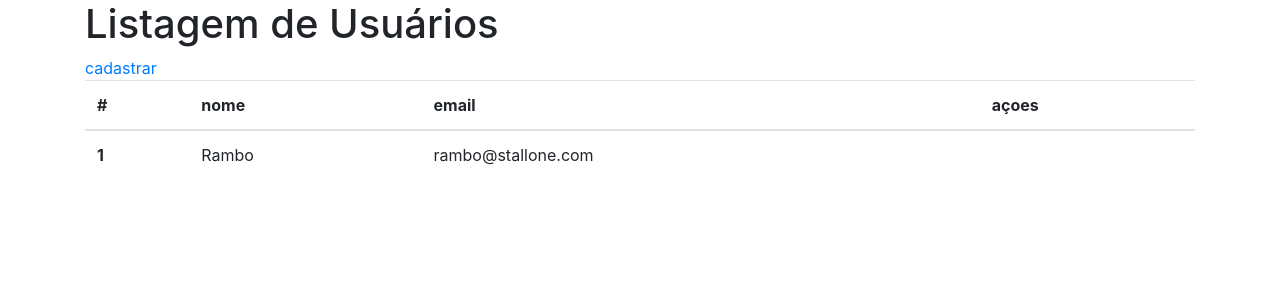
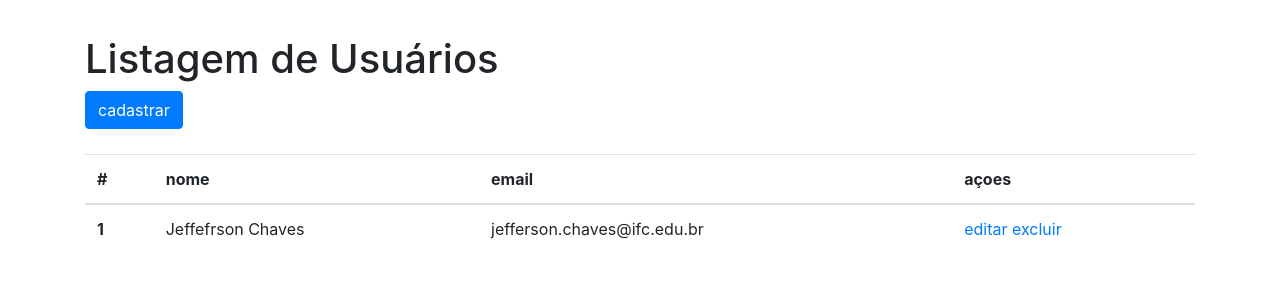
Before and after one commit to jeffersonchaves/resenha_upgrade, a PHP site: page /2info3/ in a window 1280 px wide. Shown: the top 300 px of the page. Run offline with PHP 8.4, Linux system fonts and the light colour scheme; data comes from the database, SQL or seed files in the repository.

Commit message:
Att arquivos aula

```diff
--- a/resenha_upgrade/app/controllers/usuario.php
+++ b/resenha_upgrade/app/controllers/usuario.php
@@ -28,6 +28,10 @@
 
 
     function editar(){
+
+        $user = new Usuario();
+        $dados_user = $user->getUserById($_GET['id']);
+
         require __DIR__."/../views/usuario_editar.php";
     }
 
@@ -39,10 +43,16 @@
         $senha = $_POST['senha'];
 
         $user = new Usuario();
-        $user->salvar($nome, $email, $senha);
+        $user->update($id, $nome, $email, $senha);
 
         index();
+    }
 
+    function excluir(){
+        $user = new Usuario();
+        $user->delete($_GET['id']);
+
+        index();
     }
 
 
--- a/resenha_upgrade/app/models/Usuario.php
+++ b/resenha_upgrade/app/models/Usuario.php
@@ -38,7 +38,9 @@ class Usuario {
     }
 
     public function getUserById(int $id){
-        $this->conexao->query("select * from usuarios where id = {$id}")->fetch(PDO::FETCH_ASSOC);
+        $user = $this->conexao->query("select * from usuarios where id = {$id}")->fetch(PDO::FETCH_ASSOC);
+
+        return $user;
     }
 
     public function salvar($nome, $email, $senha){
@@ -47,30 +49,18 @@ class Usuario {
         $resultado = $this->conexao->exec($sql);
 
         return $resultado;
-
     }
 
     public function update($id, $nome, $email, $senha){
 
-        $sql = "update usuarios set nome='$nome', email='$email', senha='$senha' WHERE id={$id}";
-
+        $sql = "update usuarios set nome='$nome', email='$email', senha='$senha' WHERE id=$id";
         $resultado = $this->conexao->exec($sql);
 
         return $resultado;
     }
 
+    public function delete($id){
+        $sql = "delete from usuarios where id=$id";
+        $this->conexao->exec($sql);
+    }
 }
-
-//$usuario1 = new Usuario();
-//$usuario1->nome = "Jefferson";
-//$usuario1->id = 1;
-//$usuario1->exibe();
-//
-//$usuario2 = new Usuario();
-//$usuario2->nome = "Pedro Roque";
-//$usuario2->id = 2;
-//$usuario2->exibe();
-
-$usuario = new Usuario();
-
-$usuario->update(1, "Rambo", "rambo@stallone.com", "123");
--- a/resenha_upgrade/app/views/usuario_editar.php
+++ b/resenha_upgrade/app/views/usuario_editar.php
@@ -23,18 +23,18 @@
 
             <div class="form-group">
                 <label for="name">Nome</label>
-                <input name="nome" type="text" class="form-control" id="name"  placeholder="digite seu nome">
+                <input value="<?= $dados_user['nome'] ?>" name="nome" type="text" class="form-control" id="name"  placeholder="digite seu nome">
             </div>
 
 
             <div class="form-group">
                 <label for="email">E-mail</label>
-                <input name="email" type="email" class="form-control" id="email"  placeholder="digite seu email">
+                <input value="<?= $dados_user['email'] ?>" name="email" type="email" class="form-control" id="email"  placeholder="digite seu email">
             </div>
 
             <div class="form-group">
                 <label for="password">Password</label>
-                <input name="senha" type="password" class="form-control" id="password" placeholder="digite sua senha">
+                <input value="<?= $dados_user['senha'] ?>" name="senha" type="password" class="form-control" id="password" placeholder="digite sua senha">
             </div>
 
             <button type="submit" class="btn btn-primary">Submit</button>
--- a/resenha_upgrade/app/views/usuario_lista.php
+++ b/resenha_upgrade/app/views/usuario_lista.php
@@ -13,13 +13,13 @@
 
 <body>
 
-    <div class="container">
+    <div class="container" style="margin-top: 35px;">
 
         <h1>Listagem de Usuários</h1>
 
-        <a href="http://localhost/2info3/resenha_jogos/app/controllers/controller/usuario.php?acao=cadastrar">cadastrar</a>
+        <a class="btn btn-primary" href="/2info3/resenha_upgrade_2info3/resenha_upgrade/app/controllers/usuario.php?acao=cadastrar">cadastrar</a>
 
-        <table class="table">
+        <table class="table" style="margin-top: 25px">
             <thead>
             <tr>
                 <th scope="col">#</th>
@@ -32,10 +32,13 @@
 
                 <?php foreach ($listaUsuarios as $usuario): ?>
                 <tr>
-                    <th scope="row"><?= $usuario['id']; ?></th>
-                    <td><?= $usuario['nome']; ?></td>
-                    <td><?= $usuario['email']; ?></td>
-                    <td>  </td>
+                    <th scope="row"><?= $usuario['id'] ?></th>
+                    <td><?= $usuario['nome'] ?></td>
+                    <td><?= $usuario['email'] ?></td>
+                    <td>
+                        <a href="http://localhost/2info3/resenha_upgrade_2info3/resenha_upgrade/app/controllers/usuario.php?acao=editar&id=<?= $usuario['id'] ?>">editar</a>
+                        <a href="http://localhost/2info3/resenha_upgrade_2info3/resenha_upgrade/app/controllers/usuario.php?acao=excluir&id=<?= $usuario['id'] ?>">excluir</a>
+                    </td>
                 </tr>
                 <?php endforeach; ?>
 
```
